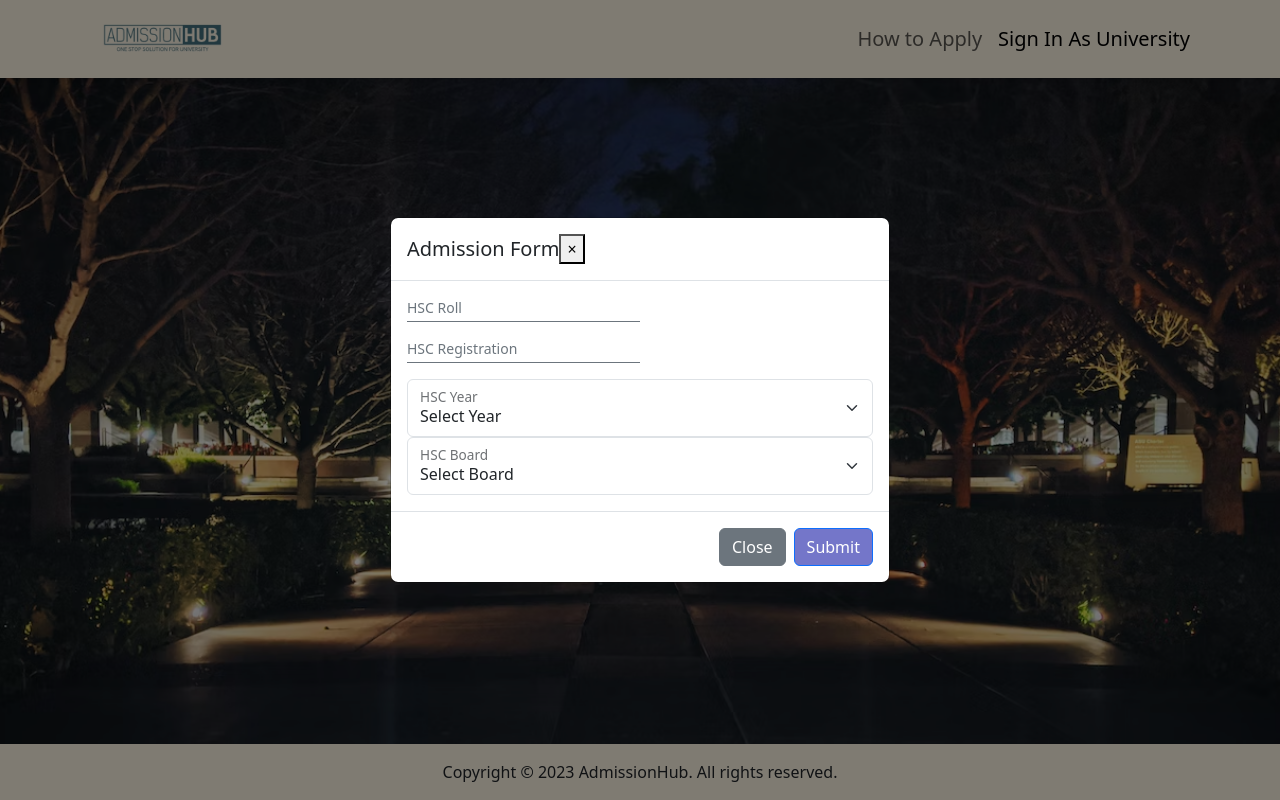
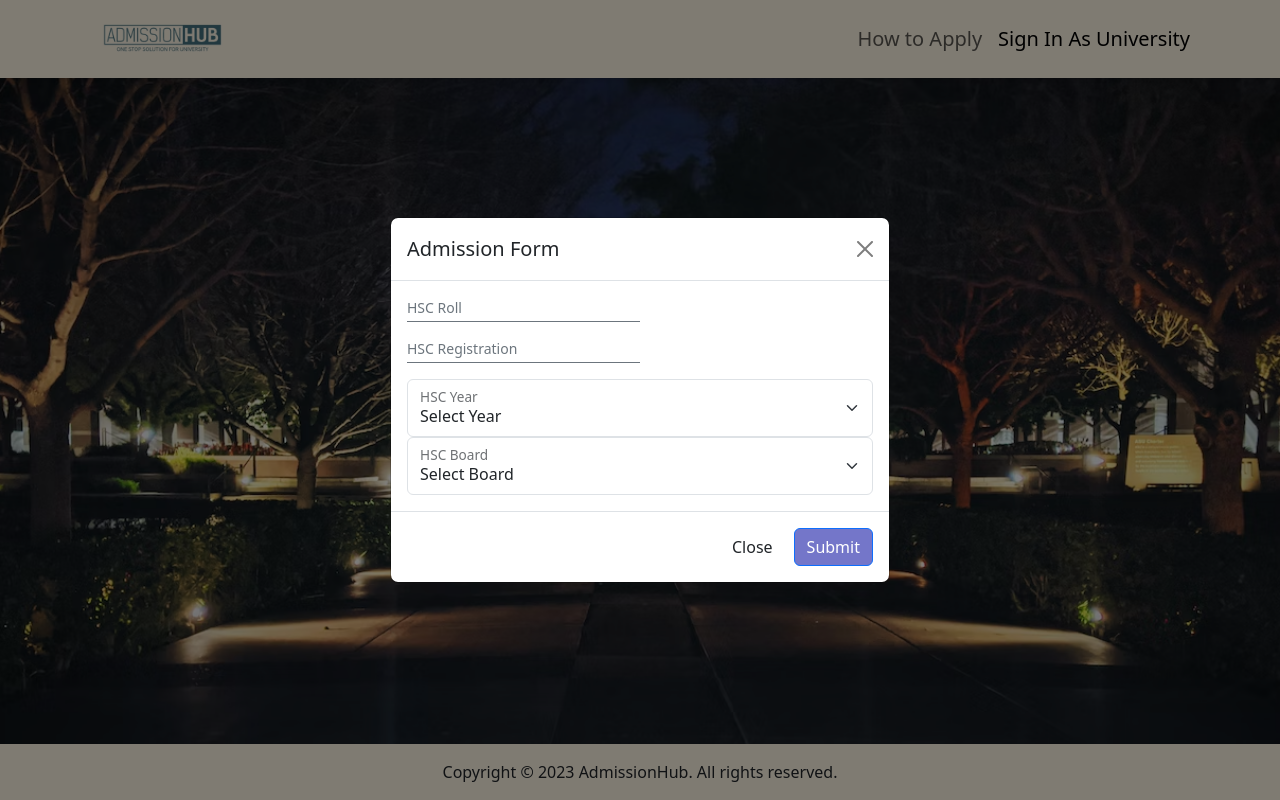
Before and after one commit to rajib-raiyat/admission-hub, a Flask app: page / in a window 1280 px wide, after a click on "Apply Now". Run offline with Flask 3, Linux system fonts and the light colour scheme.

Commit message:
Modal update with perfectly working cross and close button

```diff
--- a/front-end/templates/index.html
+++ b/front-end/templates/index.html
@@ -112,8 +112,9 @@
                     <div class="modal-content">
                         <div class="modal-header">
                             <h5 class="modal-title" id="staticBackdropLabel">Admission Form</h5>
-                            <button type="button" class="close" data-dismiss="modal" aria-label="Close">
-                                <span aria-hidden="true">&times;</span>
+
+                            <button type="button" class="btn-close" data-bs-dismiss="modal" aria-label="Close">
+
                             </button>
                         </div>
                         <div class="modal-body">
@@ -165,7 +166,7 @@
                             </form>
                         </div>
                         <div class="modal-footer">
-                            <button type="button" class="btn btn-secondary" data-dismiss="modal">Close</button>
+                            <button type="button" class="btn" data-bs-dismiss="modal">Close</button>
                             <button type="button" class="btn btn-primary">Submit</button>
                         </div>
                     </div>
```
